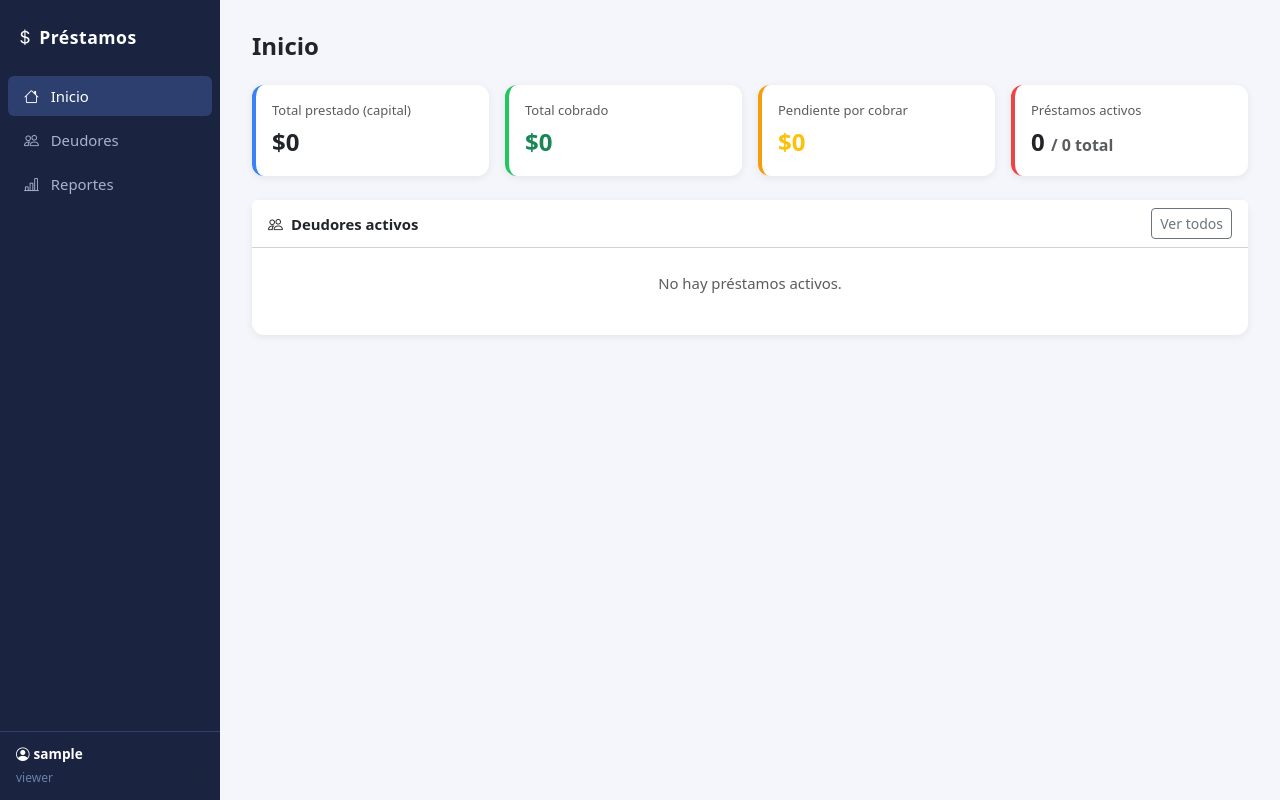
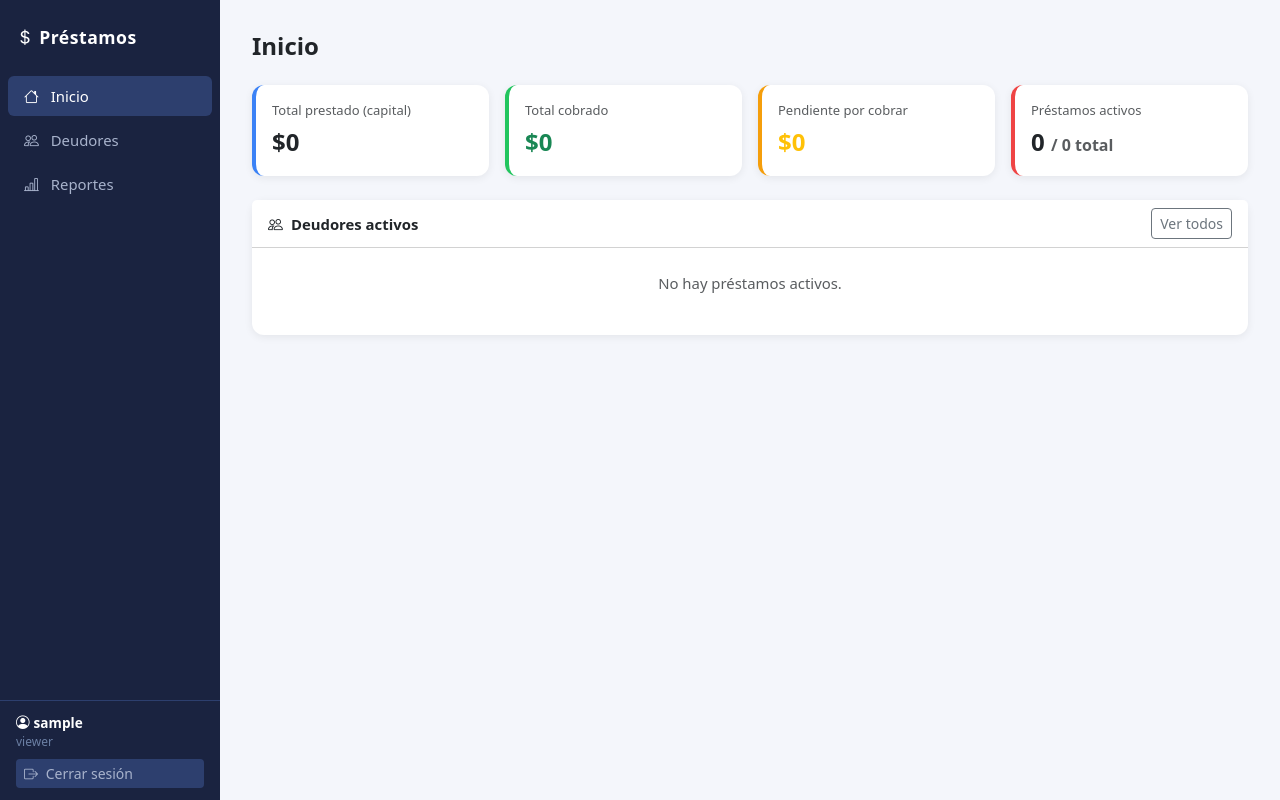
Before and after one commit to Mvega5310/prestamos_app, a Flask app: page / in a window 1280 px wide. Run offline with Flask 3, Linux system fonts and the light colour scheme; the visitor is signed in with stand-in values (Sample User, id 1); data that the repository does not hold is empty.

Commit message:
Hace visible el botón de cerrar sesión en el menú lateral
Co-Authored-By: Claude Sonnet 4.6 <noreply@anthropic.com>

```diff
--- a/templates/base.html
+++ b/templates/base.html
@@ -74,12 +74,11 @@
 
   <div class="user-info">
     <div class="username"><i class="bi bi-person-circle me-1"></i>{{ current_user.nombre or current_user.username }}</div>
-    <div class="d-flex justify-content-between align-items-center mt-1">
-      <span class="rol">{{ current_user.rol }}</span>
-      <a href="{{ url_for('logout') }}" class="text-muted small" title="Cerrar sesión">
-        <i class="bi bi-box-arrow-right"></i>
-      </a>
-    </div>
+    <div class="rol mb-2">{{ current_user.rol }}</div>
+    <a href="{{ url_for('logout') }}" class="btn btn-sm w-100 text-start"
+       style="background:#2d3f6e;color:#a8b3cc;border:none;">
+      <i class="bi bi-box-arrow-right me-1"></i> Cerrar sesión
+    </a>
   </div>
 </nav>
 
```
